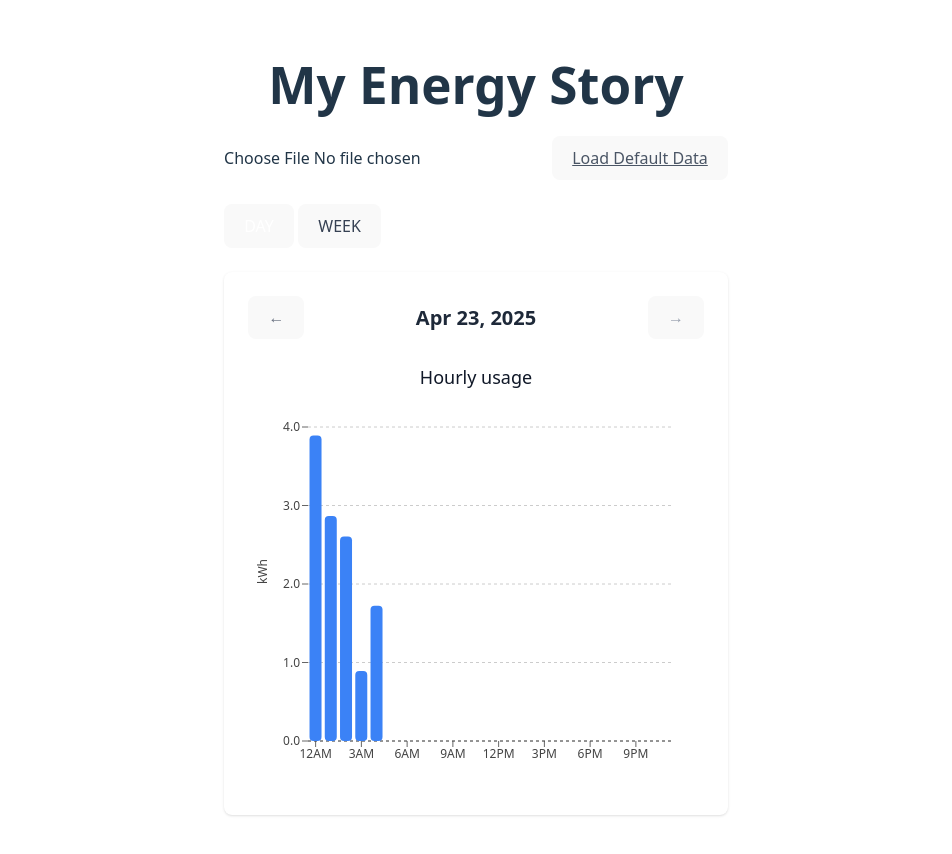
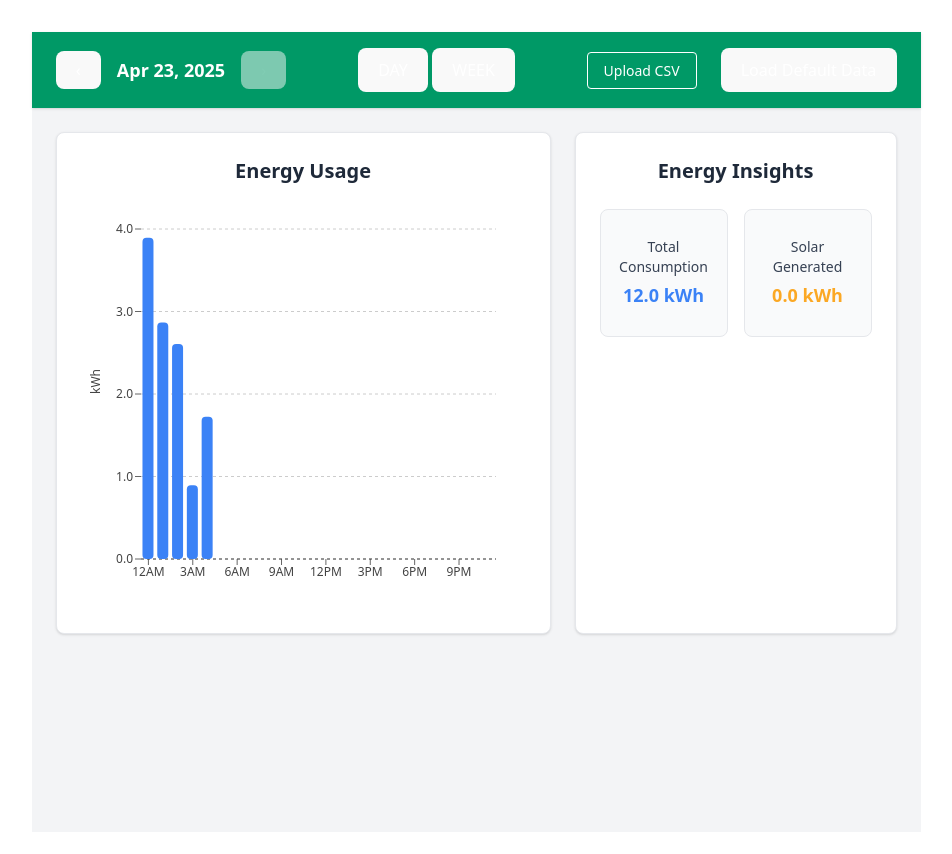
Before and after one commit to gpsugy/my-energy-story, a React (Vite) app: page / in a window 1280 px wide. Shown: the top 854 px of the page, without its empty margins (164-1116 px from the left). Built offline with nearby package versions, Linux system fonts and the light colour scheme; the HTML template or start-up script is replaced by a standard one.

Commit message:
Create Energy Insights component + basic total insights + refactor styling

```diff
--- a/src/App.tsx
+++ b/src/App.tsx
@@ -5,11 +5,15 @@ import { buildAggregateData, parseCSV } from './utils/dataProcessing';
 import { EnergyData } from './types/energy';
 
 import './App.css';
+import EnergyInsights from './components/EnergyInsights';
+import { format, parseISO } from 'date-fns';
 
 const DEFAULT_CSV_DATA_PATH = '/solar-interval-data.csv';
 export const APP_TEXT_COLOR = '#434343ff';
 export const APP_CONSUMPTION_COLOR = '#3b82f6ff';
 export const APP_SOLAR_COLOR = '#fba824ff';
+export const APP_HEADER_BG = '#ecfdf5'; // Eco-green (Tailwind's emerald-50)
+export const APP_HEADER_BORDER = '#d1fae5'; // emerald-200
 
 function App() {
   const [energyData, setEnergyData] = useState<EnergyData | null>(null);
@@ -65,36 +69,62 @@ function App() {
 
   // Derived state - leave in the render
   const currentKeys = grouping === 'daily' ? dailyKeys : weeklyKeys;
+  const currentKey = currentKeys[currentIndex] || '';
   const onPrev = () => (currentIndex > 0 ? setCurrentIndex(currentIndex - 1) : null);
   const onNext = () => (currentIndex < currentKeys.length - 1 ? setCurrentIndex(currentIndex + 1) : null);
   const isPrevDisabled = currentIndex === 0;
   const isNextDisabled = currentIndex >= currentKeys.length - 1;
 
-  const groupingTabClassNames = (isActive: boolean) =>
-    `px-4 py-2 text-sm font-medium transition-colors ${
-      isActive ? 'bg-blue-600 text-white' : 'bg-gray-200 text-gray-700 hover:bg-gray-300'
-    }`;
+  if (!currentKey) {
+    return <div className="text-gray-600">Loading...</div>;
+  }
 
   return (
-    <div className="max-w-6xl mx-auto p-6">
-      <h1 className="text-3xl font-bold mb-6">My Energy Story</h1>
-      <div className="flex items-center space-x-4 mb-6">
-        <FileUploader onFileSelect={(file) => loadData(file)} />
+    <div className="min-h-screen bg-gray-100">
+      <header className="bg-emerald-600 px-6 py-4 shadow">
+        <div className="flex flex-wrap items-center justify-between gap-4">
+          {/* Date + Navigation */}
+          <div className="flex items-center space-x-4">
             <button
-          onClick={() => loadData(DEFAULT_CSV_DATA_PATH)}
-          className="text-sm underline text-gray-600 hover:text-gray-800"
+              onClick={onPrev}
+              disabled={isPrevDisabled}
+              className={`text-5xl font-bold text-white leading-none ${
+                isPrevDisabled ? 'opacity-50 cursor-not-allowed' : 'hover:opacity-80'
+              }`}
             >
-          Load Default Data
+              {'‹'}
+            </button>
+            <h2 className="text-lg font-semibold text-white">
+              {grouping === 'daily'
+                ? format(parseISO(currentKey), 'MMM d, yyyy')
+                : (() => {
+                    const start = parseISO(currentKey);
+                    const end = new Date(start);
+                    end.setDate(start.getDate() + 6);
+                    return `${format(start, 'MMM d')} – ${format(end, 'MMM d')}`;
+                  })()}
+            </h2>
+            <button
+              onClick={onNext}
+              disabled={isNextDisabled}
+              className={`text-5xl font-bold text-white leading-none ${
+                isNextDisabled ? 'opacity-50 cursor-not-allowed' : 'hover:opacity-80'
+              }`}
+            >
+              {'›'} {/* Single right-pointing angle */}
             </button>
           </div>
-      <div className="flex items-center space-x-1 mb-6">
+
+          {/* View Toggle */}
+          <div className="flex items-center space-x-1 bg-transparent">
             <button
               onClick={() => {
                 setGrouping('daily');
-            // Necessary to prevent a race condition
                 setCurrentIndex(dailyKeys.length - 1);
               }}
-          className={`${groupingTabClassNames(grouping === 'daily')} rounded-l-lg`}
+              className={`px-4 py-2 text-sm font-medium text-white border-b-2 bg-transparent transition-colors ${
+                grouping === 'daily' ? 'border-white' : 'border-transparent hover:border-white'
+              }`}
             >
               DAY
             </button>
@@ -103,16 +133,37 @@ function App() {
                 setGrouping('weekly');
                 setCurrentIndex(weeklyKeys.length - 1);
               }}
-          className={`${groupingTabClassNames(grouping === 'weekly')} rounded-r-lg`}
+              className={`px-4 py-2 text-sm font-medium text-white border-b-2 bg-transparent transition-colors ${
+                grouping === 'weekly' ? 'border-white' : 'border-transparent hover:border-white'
+              }`}
             >
               WEEK
             </button>
           </div>
 
-      {energyData ? (
+          {/* File Upload */}
+          <div className="flex items-center space-x-6">
+            <FileUploader
+              onFileSelect={(file) => loadData(file)}
+              buttonClass="bg-transparent text-white border border-white hover:bg-white hover:text-emerald-600 text-sm px-4 py-2"
+            />
+            <button
+              onClick={() => loadData(DEFAULT_CSV_DATA_PATH)}
+              className="text-sm text-white hover:underline bg-transparent"
+            >
+              Load Default Data
+            </button>
+          </div>
+        </div>
+      </header>
+
+      {/* Main Content */}
+      <main className="max-w-7xl mx-auto px-6 py-6">
+        <div className="grid grid-cols-1 lg:grid-cols-5 gap-6">
+          <div className="lg:col-span-3">
             <EnergyChart
-          data={energyData}
-          keys={grouping === 'daily' ? dailyKeys : weeklyKeys}
+              data={energyData!}
+              keys={currentKeys}
               dailyConsumption={dailyConsumption}
               dailyGenerations={dailyGenerations}
               weeklyConsumption={weeklyConsumption}
@@ -123,9 +174,17 @@ function App() {
               isPrevDisabled={isPrevDisabled}
               isNextDisabled={isNextDisabled}
             />
-      ) : (
-        <div className="text-gray-600">Loading...</div>
-      )}
+          </div>
+          <div className="lg:col-span-2">
+            <EnergyInsights
+              grouping={grouping}
+              currentKey={currentKey}
+              dailyConsumption={dailyConsumption}
+              dailyGenerations={dailyGenerations}
+            />
+          </div>
+        </div>
+      </main>
     </div>
   );
 }
--- a/src/components/EnergyChart.tsx
+++ b/src/components/EnergyChart.tsx
@@ -20,19 +20,7 @@ export interface EnergyChartProps {
 }
 
 export default function EnergyChart(props: EnergyChartProps) {
-  const {
-    data,
-    keys,
-    dailyConsumption,
-    dailyGenerations,
-    weeklyConsumption,
-    grouping,
-    currentIndex,
-    onPrev,
-    onNext,
-    isPrevDisabled,
-    isNextDisabled,
-  } = props;
+  const { data, keys, dailyConsumption, dailyGenerations, grouping, currentIndex } = props;
   const currentKey = keys[currentIndex];
   if (!currentKey) return null;
 
@@ -44,33 +32,10 @@ export default function EnergyChart(props: EnergyChartProps) {
   }, [currentKey, grouping, data, dailyConsumption, dailyGenerations]);
 
   return (
-    <div className="w-full bg-white rounded-lg shadow-sm p-6">
-      <div className="flex items-center justify-between mb-6">
-        <button
-          onClick={onPrev}
-          disabled={isPrevDisabled}
-          className={`text-2xl transition-colors ${
-            isPrevDisabled ? 'text-gray-400 cursor-not-allowed' : 'text-gray-500 hover:text-gray-700'
-          }`}
-        >
-          ←
-        </button>
-        <h3 className="text-xl font-semibold text-gray-800">{getDisplayDate(currentKey, grouping)}</h3>
-        <button
-          onClick={onNext}
-          disabled={isNextDisabled}
-          className={`text-2xl transition-colors ${
-            isNextDisabled ? 'text-gray-400 cursor-not-allowed' : 'text-gray-500 hover:text-gray-700'
-          }`}
-        >
-          →
-        </button>
-      </div>
-      <h3 className="text-lg font-medium text-gray-900 mb-4">
-        {grouping === 'daily' ? 'Hourly usage' : 'Daily usage'}
-      </h3>
-      <div className="h-96">
-        <ResponsiveContainer>
+    <div className="bg-white rounded-lg shadow-sm border border-gray-200 p-6 h-full">
+      <h3 className="text-xl font-semibold text-gray-800 mb-6">Energy Usage</h3>
+      <div className="h-96 lg:h-[400px]">
+        <ResponsiveContainer width="100%" height="100%">
           <BarChart data={chartData} margin={{ top: 20, right: 30, left: 10, bottom: 20 }}>
             <CartesianGrid strokeDasharray="3 3" vertical={false} />
 
--- /dev/null
+++ b/src/components/EnergyInsights.tsx
@@ -0,0 +1,60 @@
+import { format, parseISO } from 'date-fns';
+import { APP_CONSUMPTION_COLOR, APP_SOLAR_COLOR } from '../App';
+
+interface EnergyInsightsProps {
+  grouping: 'daily' | 'weekly';
+  currentKey: string;
+  dailyConsumption: Map<string, number>;
+  dailyGenerations: Map<string, number>;
+}
+
+export default function EnergyInsights({
+  grouping,
+  currentKey,
+  dailyConsumption,
+  dailyGenerations,
+}: EnergyInsightsProps) {
+  const formatKWh = (kwh: number) => `${kwh.toFixed(1)} kWh`;
+
+  let totalConsumption = 0;
+  let totalSolar = 0;
+
+  if (grouping === 'daily') {
+    totalConsumption = dailyConsumption.get(currentKey) || 0;
+    totalSolar = dailyGenerations.get(currentKey) || 0;
+  } else {
+    const weekStart = parseISO(currentKey);
+    for (let i = 0; i < 7; i++) {
+      const date = new Date(weekStart);
+      date.setDate(weekStart.getDate() + i);
+      const dateKey = format(date, 'yyyy-MM-dd');
+      totalConsumption += dailyConsumption.get(dateKey) || 0;
+      totalSolar += dailyGenerations.get(dateKey) || 0;
+    }
+  }
+
+  return (
+    <div className="bg-white rounded-lg shadow-sm border border-gray-200 p-6 h-full">
+      <h3 className="text-xl font-semibold text-gray-800 mb-6">Energy Insights</h3>
+      <div className="flex space-x-4">
+        {/* Total Consumption */}
+        <div
+          className="flex-1 flex flex-col items-center justify-center py-2 px-4 border border-gray-200 rounded-lg bg-gray-50 aspect-square max-h-32"
+          style={{ color: APP_CONSUMPTION_COLOR }}
+        >
+          <span className="text-sm font-medium text-gray-700">Total Consumption</span>
+          <span className="text-lg font-bold mt-1">{formatKWh(totalConsumption)}</span>
+        </div>
+
+        {/* Solar Generated */}
+        <div
+          className="flex-1 flex flex-col items-center justify-center py-2 px-4 border border-gray-200 rounded-lg bg-gray-50 aspect-square max-h-32"
+          style={{ color: APP_SOLAR_COLOR }}
+        >
+          <span className="text-sm font-medium text-gray-700">Solar Generated</span>
+          <span className="text-lg font-bold mt-1">{formatKWh(totalSolar)}</span>
+        </div>
+      </div>
+    </div>
+  );
+}
--- a/src/components/FileUploader.tsx
+++ b/src/components/FileUploader.tsx
@@ -1,24 +1,24 @@
-import { ChangeEvent } from 'react';
-
 interface FileUploaderProps {
-  onFileSelect: (file: File) => Promise<void>;
+  onFileSelect: (file: File) => void;
+  buttonClass?: string;
 }
 
-function FileUploader({ onFileSelect }: FileUploaderProps): React.ReactElement {
-  const handleFileUpload = (event: ChangeEvent<HTMLInputElement>): void => {
-    const file = event.target.files?.[0];
-    if (!file) {
-      return;
+export default function FileUploader({
+  onFileSelect,
+  buttonClass = 'bg-blue-600 text-white hover:bg-blue-700',
+}: FileUploaderProps) {
+  const handleChange = (e: React.ChangeEvent<HTMLInputElement>) => {
+    if (e.target.files && e.target.files[0]) {
+      onFileSelect(e.target.files[0]);
     }
-
-    onFileSelect(file);
   };
 
   return (
     <div>
-      <input type="file" accept=".csv" onChange={handleFileUpload} />
+      <label className={`cursor-pointer px-4 py-2 rounded text-sm font-medium ${buttonClass}`}>
+        Upload CSV
+        <input type="file" accept=".csv" onChange={handleChange} className="sr-only" />
+      </label>
     </div>
   );
 }
-
-export default FileUploader;
--- a/src/utils/dataProcessing.ts
+++ b/src/utils/dataProcessing.ts
@@ -163,6 +163,7 @@ export const getWeeklyChartData = (
       consumption,
       generation,
       netConsumption,
+      // Set fill color (Recharts expects a string when using fill)
       fill: netConsumption >= 0 ? APP_CONSUMPTION_COLOR : APP_SOLAR_COLOR,
     };
   });
```
Lines whose indentation alone changed are shown as unchanged.
